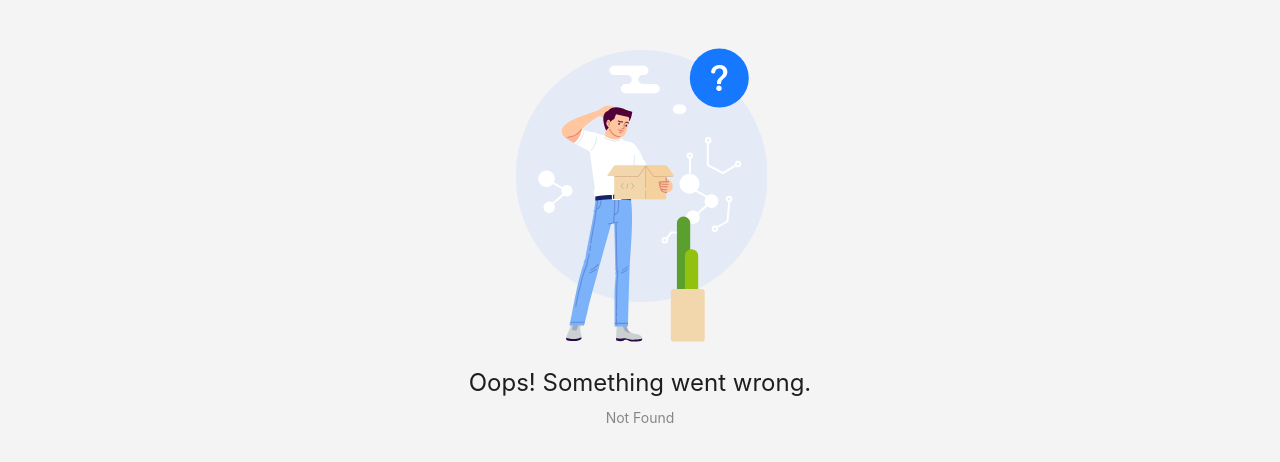
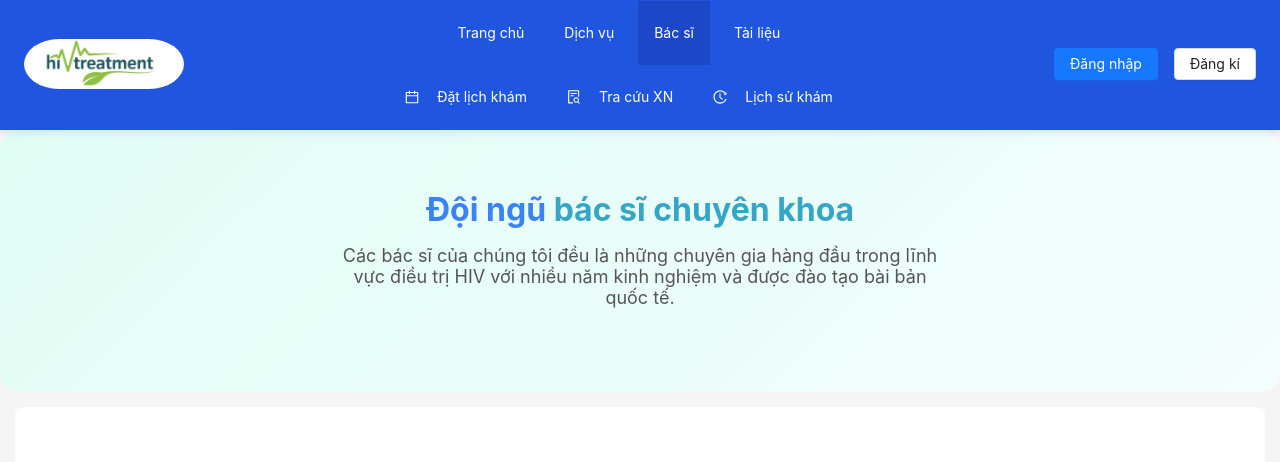
Before and after one commit to fpt-swp391-sum25/hiv-treatment-frontend, a React (Vite) app: page /doctors in a window 1280 px wide. Before the commit this address had no page. Shown: the top 462 px of the page. Built offline with nearby package versions, Linux system fonts and the light colour scheme.

Commit message:
remake header

```diff
--- /dev/null
+++ b/src/components/doctors/doctors-banner.css
@@ -0,0 +1,41 @@
+/* src/components/doctors/doctors-banner.css */
+
+.doctors-banner {
+  background: linear-gradient(135deg, #e0fdf4 0%, #f4fefc 100%);
+  border-radius: 20px;
+  padding: 60px 20px;
+  text-align: center;
+}
+
+.doctors-banner-content {
+  max-width: 600px;
+  margin: 0 auto;
+}
+
+.doctors-banner-title {
+  font-size: 32px;
+  font-weight: bold;
+  color: #3b82f6;
+  margin-bottom: 16px;
+}
+
+.doctors-banner-subtitle {
+  font-size: 18px;
+  color: #555;
+  margin-bottom: 24px;
+}
+
+.highlight {
+  color: #35a6c7;
+}
+
+/* Responsive tweaks */
+@media (max-width: 600px) {
+  .doctors-banner-title {
+    font-size: 24px;
+  }
+
+  .doctors-banner-subtitle {
+    font-size: 16px;
+  }
+}
--- /dev/null
+++ b/src/components/doctors/doctors-banner.jsx
@@ -0,0 +1,19 @@
+import React from 'react';
+import './doctors-banner.css';
+
+const DoctorsBanner = () => {
+  return (
+    <div className="doctors-banner">
+      <div className="doctors-banner-content">
+        <h1 className="doctors-banner-title">
+          Đội ngũ <span className="highlight">bác sĩ chuyên khoa</span>
+        </h1>
+        <p className="doctors-banner-subtitle">
+          Các bác sĩ của chúng tôi đều là những chuyên gia hàng đầu trong lĩnh vực điều trị HIV với nhiều năm kinh nghiệm và được đào tạo bài bản quốc tế.
+        </p>
+      </div>
+    </div>
+  );
+};
+
+export default DoctorsBanner;
--- a/src/components/home-section/DoctorList.jsx
+++ b/src/components/home-section/DoctorList.jsx
@@ -1,4 +1,5 @@
 import React, { useState, useEffect } from 'react';
+import { Link } from 'react-router-dom';
 import './DoctorList.css';
 
 // Dùng ảnh từ thư mục public
@@ -6,7 +7,6 @@ import defaultDoctorImage from '../../assets/doctor.png';
 
 function DoctorList() {
   const [doctors, setDoctors] = useState([]);
-  const [showAll, setShowAll] = useState(false);
 
   useEffect(() => {
     //fetch('/api/doctors')// có data thì gỡ cmt dòng này
@@ -17,7 +17,7 @@ function DoctorList() {
       .catch((error) => console.error('Lỗi khi tải danh sách bác sĩ:', error));
   }, []);
 
-  const visibleDoctors = showAll ? doctors : doctors.slice(0, 4);
+  const visibleDoctors = doctors.slice(0, 4);
 
   return (
     <section className="doctor-section">
@@ -43,20 +43,17 @@ function DoctorList() {
               <p>🕒 {doctor.experience} năm kinh nghiệm</p>
               <p>{doctor.qualifications}</p>
 
-              <button className="btn-primary">Đặt lịch</button>
+              <Link to="/doctors" className="btn-primary">
+                Đặt lịch
+              </Link>
             </div>
           </div>
         ))}
-      </div>
-
-      {doctors.length > 4 && (
+      </div>      {doctors.length > 4 && (
         <div className="view-all-container">
-          <button
-            className="btn-outline"
-            onClick={() => setShowAll(!showAll)}
-          >
-            {showAll ? 'Thu gọn danh sách' : 'Xem tất cả bác sĩ'}
-          </button>
+          <Link to="/doctors" className="btn-outline">
+            Xem tất cả bác sĩ
+          </Link>
         </div>
       )}
     </section>
--- a/src/components/home-section/Document.jsx
+++ b/src/components/home-section/Document.jsx
@@ -1,4 +1,5 @@
 import React, { useState, useEffect } from 'react';
+import { Link } from 'react-router-dom';
 import './document.css';
 
 const Document = () => {
@@ -54,12 +55,9 @@ const Document = () => {
 
       {documents.length > 6 && (
         <div className="view-all-container">
-          <button
-            className="btn-outline"
-            onClick={() => setShowAll(!showAll)}
-          >
+          <Link to="/resources" className="btn-outline">
             {showAll ? 'Thu gọn danh sách' : 'Xem tất cả tài liệu'}
-          </button>
+          </Link>
         </div>
       )}
     </section>
--- a/src/main.jsx
+++ b/src/main.jsx
@@ -19,6 +19,7 @@ import { AuthWrapper } from './components/context/auth.context';
 import App from './pages/client/App';
 import PrivateRoute from './pages/private-route';
 import Resources from './pages/client/resources';
+import Doctors from './pages/client/doctors';
 
 
 
@@ -43,6 +44,11 @@ const router = createBrowserRouter([
         errorElement: <Errors />,
       },
     ]
+  },
+  {
+    path: '/doctors',
+    element: <Doctors />,
+    errorElement: <Errors />,
   },
   {
     path: '/resources',
--- a/src/pages/client/doctors.jsx
+++ b/src/pages/client/doctors.jsx
@@ -1,9 +1,35 @@
-import React from 'react'
 
-function Doctors() {
-  return (
-    <div>Doctors</div>
-  )
-}
+import { Layout, theme } from 'antd';
+import { Outlet } from 'react-router-dom';
+import AppFooter from '../../components/layouts/client/app-footer';
+import AppHeader from '../../components/layouts/client/app-header';
+import ResourcesBanner from '../../components/resources/resources-banner';
+import DoctorsBanner from '../../components/doctors/doctors-banner';
+const { Content } = Layout;
 
-export default Doctors
+const Doctors = () => {
+    const {
+        token: { colorBgContainer, borderRadiusLG },
+    } = theme.useToken();
+    return (
+        <Layout>
+            <AppHeader />
+             <DoctorsBanner/>
+            <Content style={{ padding: '15px' }}>
+                <div
+                    style={{
+                        background: colorBgContainer,
+                        minHeight: 1080,
+                        padding: 24,
+                        borderRadius: borderRadiusLG,
+                    }}
+                >
+
+                </div>
+                <Outlet />
+            </Content>
+            <AppFooter />
+        </Layout>
+    );
+};
+export default Doctors;
--- a/src/pages/client/resources.jsx
+++ b/src/pages/client/resources.jsx
@@ -13,6 +13,7 @@ const Resources = () => {
     return (
         <Layout>
             <AppHeader />
+             <ResourcesBanner />
             <Content style={{ padding: '15px' }}>
                 <div
                     style={{
@@ -22,7 +23,7 @@ const Resources = () => {
                         borderRadius: borderRadiusLG,
                     }}
                 >
-                    <ResourcesBanner />
+
                 </div>
                 <Outlet />
             </Content>
```
